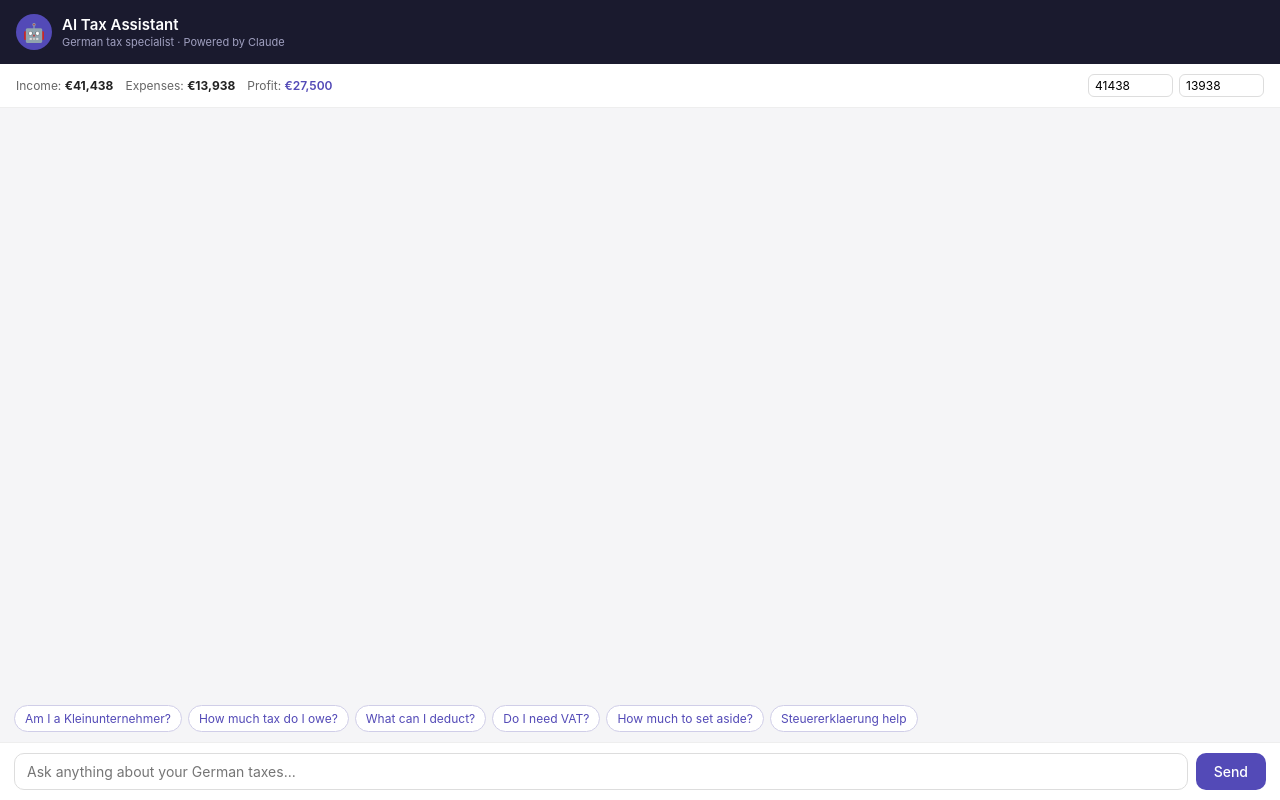
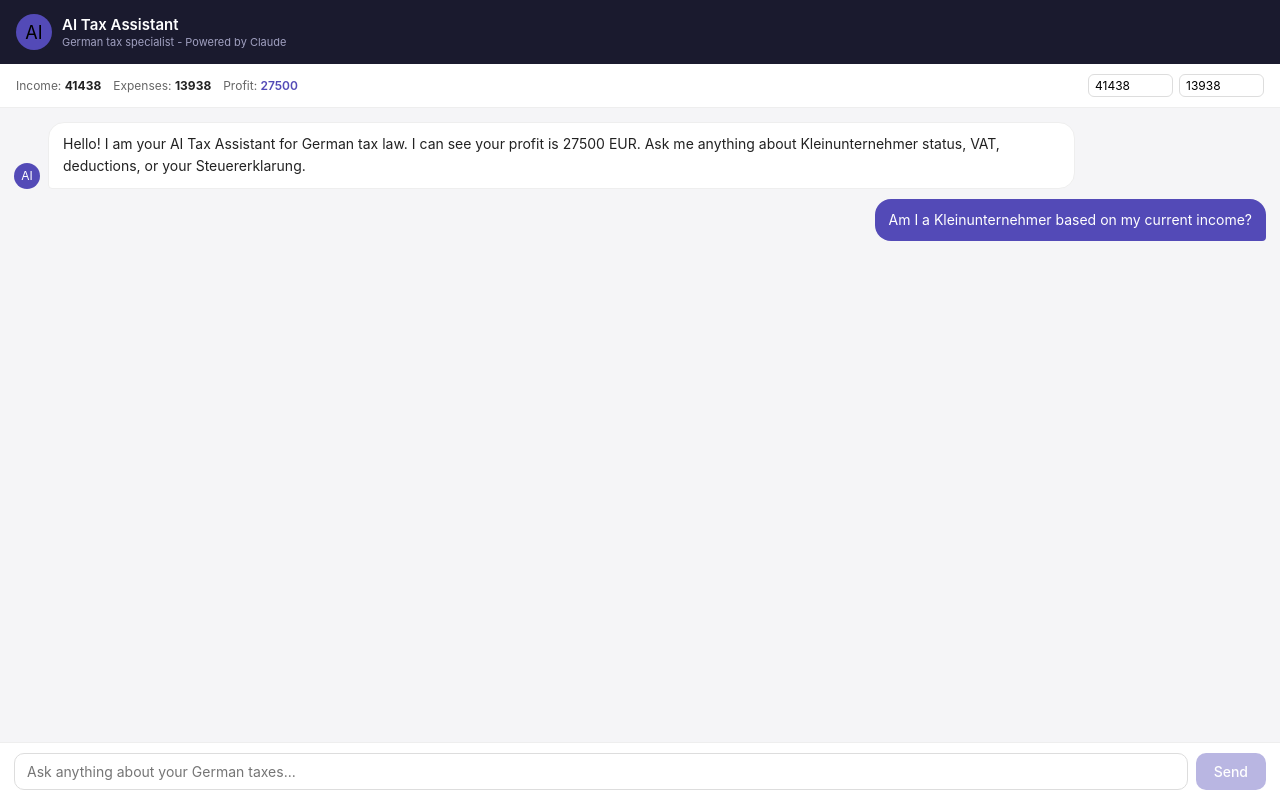
Before and after one commit to jeeejeeeornah/etsy-profit-pro-ai, a plain HTML site: page src/public/index.html in a window 1280 px wide. Both pictures are taken after a click on the button "Am I a Kleinunternehmer?". Drawn offline with Linux system fonts and the light colour scheme.

Commit message:
Update index.html

```diff
--- a/src/public/index.html
+++ b/src/public/index.html
@@ -20,7 +20,7 @@ body{font-family:-apple-system,BlinkMacSystemFont,'Segoe UI',sans-serif;backgrou
 #messages{flex:1;overflow-y:auto;padding:14px;display:flex;flex-direction:column;gap:10px}
 .msg-row{display:flex;gap:8px;align-items:flex-end}
 .msg-row.user{flex-direction:row-reverse}
-.mini-av{width:26px;height:26px;border-radius:50%;background:#534AB7;display:flex;align-items:center;justify-content:center;font-size:12px;flex-shrink:0}
+.mini-av{width:26px;height:26px;border-radius:50%;background:#534AB7;display:flex;align-items:center;justify-content:center;font-size:12px;flex-shrink:0;color:#fff}
 .bubble{max-width:82%;padding:10px 14px;border-radius:16px;font-size:14px;line-height:1.6;white-space:pre-wrap}
 .user .bubble{background:#534AB7;color:#fff;border-bottom-right-radius:4px}
 .assistant .bubble{background:#fff;color:#222;border:1px solid #eee;border-bottom-left-radius:4px}
@@ -37,13 +37,13 @@ body{font-family:-apple-system,BlinkMacSystemFont,'Segoe UI',sans-serif;backgrou
 </head>
 <body>
 <div id="header">
-  <div class="avatar">🤖</div>
-  <div><h1>AI Tax Assistant</h1><p>German tax specialist · Powered by Claude</p></div>
+  <div class="avatar">AI</div>
+  <div><h1>AI Tax Assistant</h1><p>German tax specialist - Powered by Claude</p></div>
 </div>
 <div id="data-bar">
-  <div class="data-item">Income: <strong id="d-income">€41,438</strong></div>
-  <div class="data-item">Expenses: <strong id="d-expenses">€13,938</strong></div>
-  <div class="data-item">Profit: <strong id="profit-val">€27,500</strong></div>
+  <div class="data-item">Income: <strong id="d-income">41438</strong></div>
+  <div class="data-item">Expenses: <strong id="d-expenses">13938</strong></div>
+  <div class="data-item">Profit: <strong id="profit-val">27500</strong></div>
   <div class="edit-inputs">
     <input type="number" id="income-in" value="41438" placeholder="Income">
     <input type="number" id="expense-in" value="13938" placeholder="Expenses">
@@ -52,11 +52,11 @@ body{font-family:-apple-system,BlinkMacSystemFont,'Segoe UI',sans-serif;backgrou
 <div id="messages"></div>
 <div id="suggestions">
   <button class="chip" onclick="ask('Am I a Kleinunternehmer based on my current income?')">Am I a Kleinunternehmer?</button>
-  <button class="chip" onclick="ask('How much income tax will I roughly owe on my profit? Walk me through it.')">How much tax do I owe?</button>
-  <button class="chip" onclick="ask('What business expenses can I deduct? Give me a full list.')">What can I deduct?</button>
+  <button class="chip" onclick="ask('How much income tax will I roughly owe on my profit?')">How much tax do I owe?</button>
+  <button class="chip" onclick="ask('What business expenses can I deduct?')">What can I deduct?</button>
   <button class="chip" onclick="ask('Do I need to charge VAT on my sales?')">Do I need VAT?</button>
-  <button class="chip" onclick="ask('What percentage of profit should I set aside for taxes and why?')">How much to set aside?</button>
-  <button class="chip" onclick="ask('What do I need to file for my Steuererklaerung and when?')">Steuererklaerung help</button>
+  <button class="chip" onclick="ask('What percentage of profit should I set aside for taxes?')">How much to set aside?</button>
+  <button class="chip" onclick="ask('What do I need to file for my Steuererklarung and when?')">Steuererklarung help</button>
 </div>
 <div id="bottom">
   <textarea id="user-input" placeholder="Ask anything about your German taxes..." rows="1"></textarea>
@@ -70,10 +70,77 @@ var incomeIn=document.getElementById('income-in');
 var expenseIn=document.getElementById('expense-in');
 var history=[];
 var showSugg=true;
-
-function fmt(n){return'EUR '+Number(n).toLocaleString('de-DE');}
 function updateData(){
   var i=parseFloat(incomeIn.value)||0;
   var e=parseFloat(expenseIn.value)||0;
-  document.getElementById('d-income').textContent=fmt(i);
-  document.getElementById('d-expenses').textContent
+  document.getElementById('d-income').textContent=i;
+  document.getElementById('d-expenses').textContent=e;
+  document.getElementById('profit-val').textContent=i-e;
+}
+incomeIn.addEventListener('input',updateData);
+expenseIn.addEventListener('input',updateData);
+function getSystem(){
+  var i=parseFloat(incomeIn.value)||0;
+  var e=parseFloat(expenseIn.value)||0;
+  var p=i-e;
+  return 'You are an expert AI tax assistant for German tax law for small business owners. User income: '+i+' EUR, expenses: '+e+' EUR, profit: '+p+' EUR. Give detailed helpful structured answers with bullet points. Always note you are not a licensed Steuerberater. Key facts: Kleinunternehmer threshold 22000 EUR prior year. Income tax free amount 11784 EUR. Gewerbesteuer free amount 24500 EUR.';
+}
+function addMsg(role,text,thinking){
+  var row=document.createElement('div');
+  row.className='msg-row '+role;
+  if(role==='assistant'){
+    var av=document.createElement('div');
+    av.className='mini-av';
+    av.textContent='AI';
+    row.appendChild(av);
+  }
+  var b=document.createElement('div');
+  b.className='bubble'+(thinking?' thinking':'');
+  b.textContent=text;
+  row.appendChild(b);
+  msgsEl.appendChild(row);
+  msgsEl.scrollTop=msgsEl.scrollHeight;
+  return b;
+}
+addMsg('assistant','Hello! I am your AI Tax Assistant for German tax law. I can see your profit is 27500 EUR. Ask me anything about Kleinunternehmer status, VAT, deductions, or your Steuererklarung.');
+function ask(q){inputEl.value=q;sendMsg();}
+function sendMsg(){
+  var text=inputEl.value.trim();
+  if(!text||sendBtn.disabled){return;}
+  inputEl.value='';
+  sendBtn.disabled=true;
+  if(showSugg){document.getElementById('suggestions').style.display='none';showSugg=false;}
+  addMsg('user',text);
+  history.push({role:'user',content:text});
+  var tb=addMsg('assistant','Thinking...',true);
+  fetch('/api/chat',{
+    method:'POST',
+    headers:{'Content-Type':'application/json'},
+    body:JSON.stringify({
+      model:'claude-sonnet-4-6',
+      max_tokens:1000,
+      system:getSystem(),
+      messages:history
+    })
+  }).then(function(res){
+    return res.json().then(function(data){
+      if(!res.ok){throw new Error(data.error&&data.error.message||'Error '+res.status);}
+      return data;
+    });
+  }).then(function(data){
+    var reply=data.content&&data.content[0]&&data.content[0].text||'No response.';
+    tb.textContent=reply;
+    tb.classList.remove('thinking');
+    history.push({role:'assistant',content:reply});
+    sendBtn.disabled=false;
+  }).catch(function(e){
+    tb.textContent='Error: '+e.message;
+    tb.classList.remove('thinking');
+    history.pop();
+    sendBtn.disabled=false;
+  });
+}
+inputEl.addEventListener('keydown',function(e){if(e.key==='Enter'&&!e.shiftKey){e.preventDefault();sendMsg();}});
+</script>
+</body>
+</html>
```
